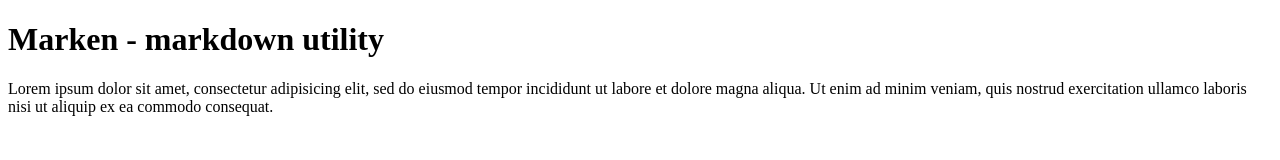
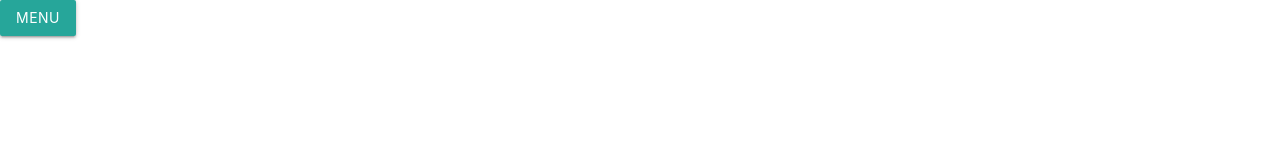
Before and after one commit to rhysperry111/marken, a website: page index.html in a window 1280 px wide. Drawn offline with nearby package versions, Linux system fonts and the light colour scheme.

Commit message:
Genral development
Started design

```diff
--- /dev/null
+++ b/index.css
@@ -0,0 +1,9 @@
+body {
+  display: box;
+  box-pack: center;
+  box-align: center;
+}
+
+.sidenav {
+  padding: 1em;
+}
--- a/index.html
+++ b/index.html
@@ -1,11 +1,24 @@
 <!DOCTYPE html>
 <html lang="en" dir="ltr">
+
 <head>
   <meta charset="utf-8">
   <title>Marken</title>
+  <link type="text/css" rel="stylesheet" href="node_modules/materialize-css/dist/css/materialize.min.css" media="screen,projection" />
+  <link type="text/css" rel="stylesheet" href="index.css" media="screen,projection" />
 </head>
+
 <body>
-    <h1>Marken - markdown utility</h1>
-    <p>Lorem ipsum dolor sit amet, consectetur adipisicing elit, sed do eiusmod tempor incididunt ut labore et dolore magna aliqua. Ut enim ad minim veniam, quis nostrud exercitation ullamco laboris nisi ut aliquip ex ea commodo consequat.</p>
+  <ul id="slide-out" class="sidenav">
+    <h1>Sidebar!</h1>
+    <p>Lorem ipsum dolor sit amet, consectetur adipisicing elit, sed do eiusmod tempor incididunt ut labore et dolore magna aliqua. Ut enim ad minim veniam, quis nostrud exercitation ullamco laboris nisi ut aliquip ex ea commodo consequat. Duis aute
+      irure dolor in reprehenderit in voluptate velit esse cillum dolore eu fugiat nulla pariatur. Excepteur sint occaecat cupidatat non proident, sunt in culpa qui officia deserunt mollit anim id est laborum.</p>
+  </ul>
+  <a href="#" data-target="slide-out" class="waves-effect sidenav-trigger btn">Menu</a>
+
+
+  <script src="node_modules/materialize-css/dist/js/materialize.js" charset="utf-8"></script>
+  <script src="index.js" charset="utf-8"></script>
 </body>
+
 </html>
--- /dev/null
+++ b/index.js
@@ -0,0 +1,4 @@
+document.addEventListener('DOMContentLoaded', function() {
+  var elems = document.querySelectorAll('.sidenav');
+  var instances = M.Sidenav.init(elems);
+});
```
Also changed, not shown: 1 other file. Lines whose indentation alone changed are shown as unchanged.
